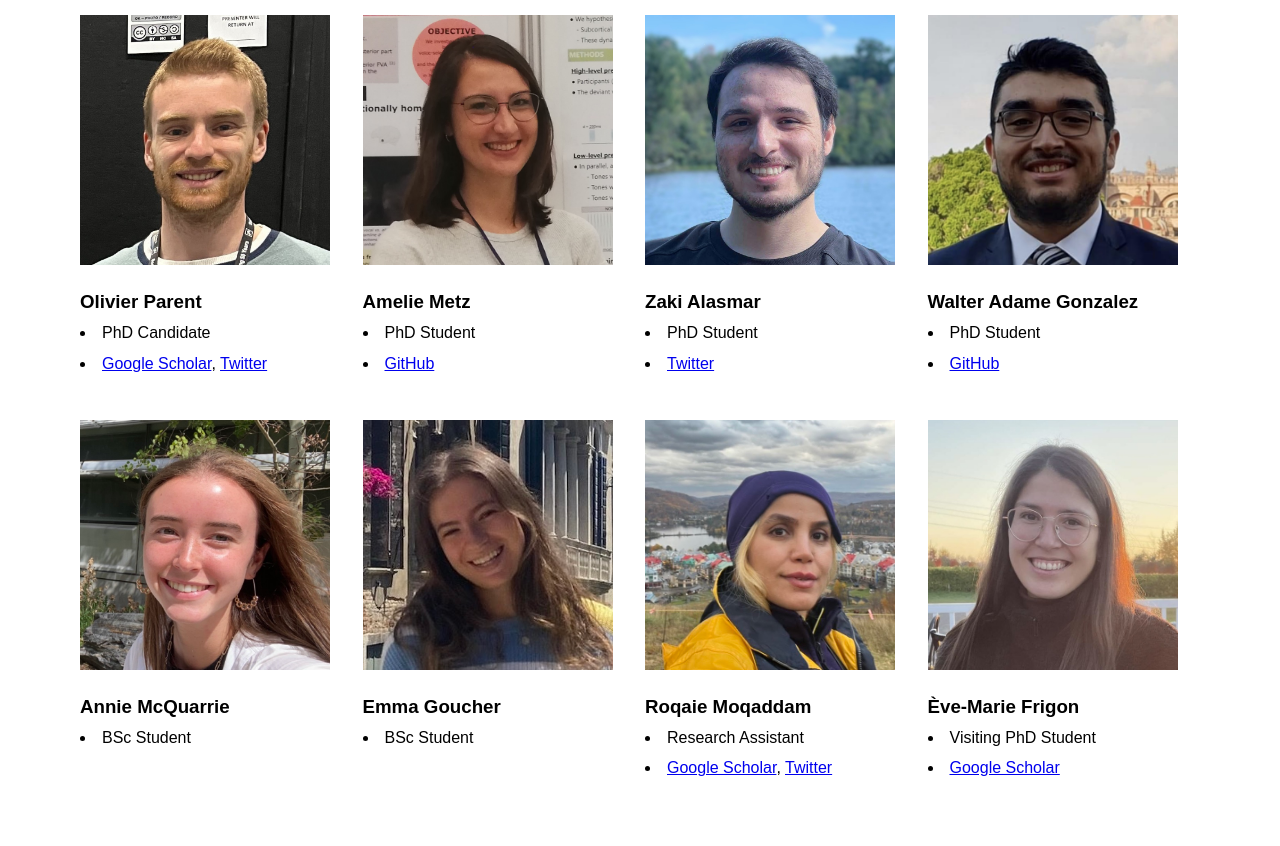
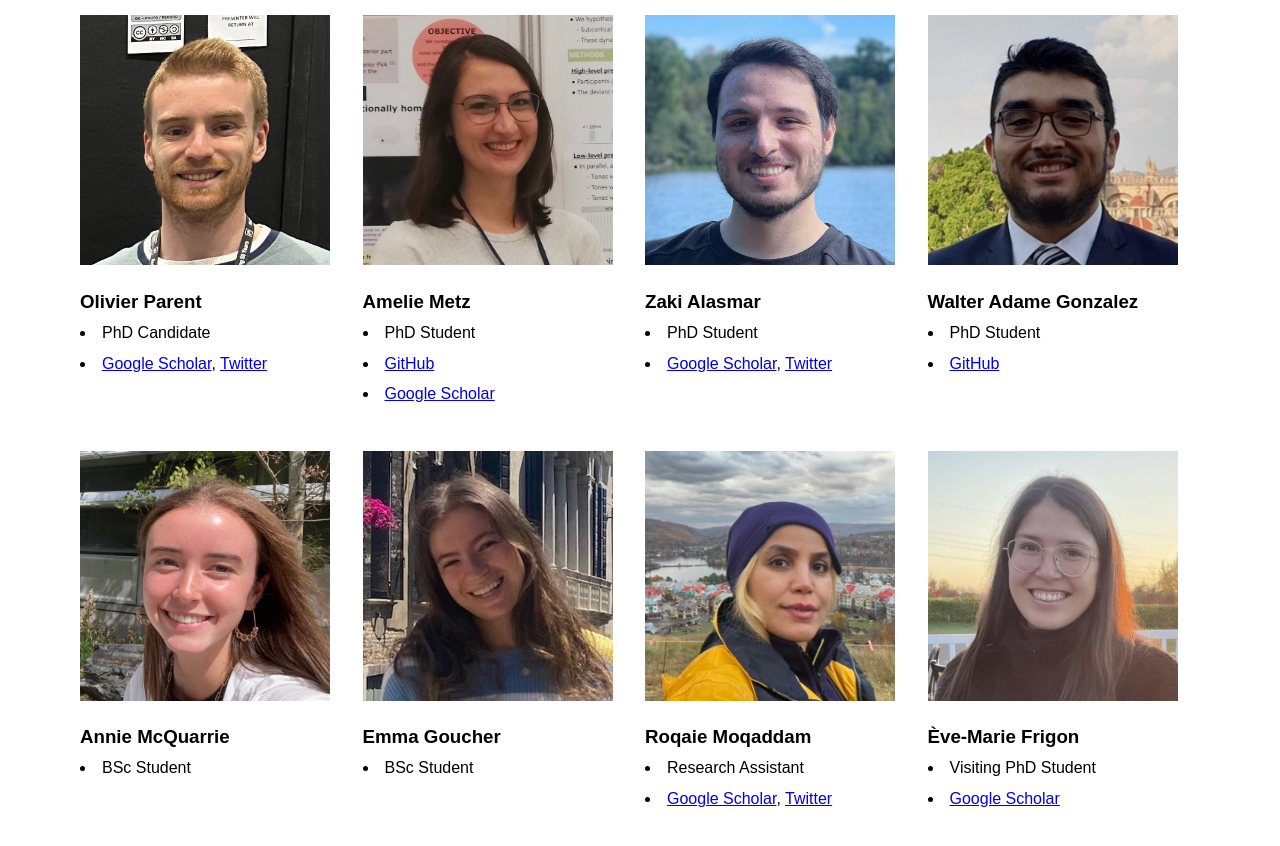
Before and after one commit to VANDAlab/VANDAlab.github.io, a Jekyll site: the page team.html, which Jekyll copies as it is, in a window 1280 px wide and 900 px high, scrolled down 626 px. Shown: the top 846 px of the window. Built offline with Jekyll 4.4.1, drawn with Linux system fonts in a browser that asks for light colours.

Commit message:
Update team.html

```diff
--- a/team.html
+++ b/team.html
@@ -66,13 +66,16 @@
     <h3>Amelie Metz</h3>
     <li>PhD Student</li>
     <li> <a href="https://github.com/ameliemetz">GitHub</a> </li>
+     <li> <a href="https://scholar.google.ca/citations?user=SBdSjXwAAAAJ&hl=en&oi=ao" target="_blank">Google Scholar</a> </li>
    </div>
+
 
     <div class="person">
     <img src="team/Zaki.jpeg" alt="empty">
     <h3>Zaki Alasmar</h3>
     <li>PhD Student</li>
-    <li> <a href="https://twitter.com/zklsmr">Twitter</a> </li>
+     <li> <a href="https://scholar.google.ca/citations?user=Z9Rb4NQAAAAJ&hl=en&oi=ao" target="_blank">Google Scholar</a>,
+          <a href="https://twitter.com/zklsmr">Twitter</a>
 </div>
 
 
```
